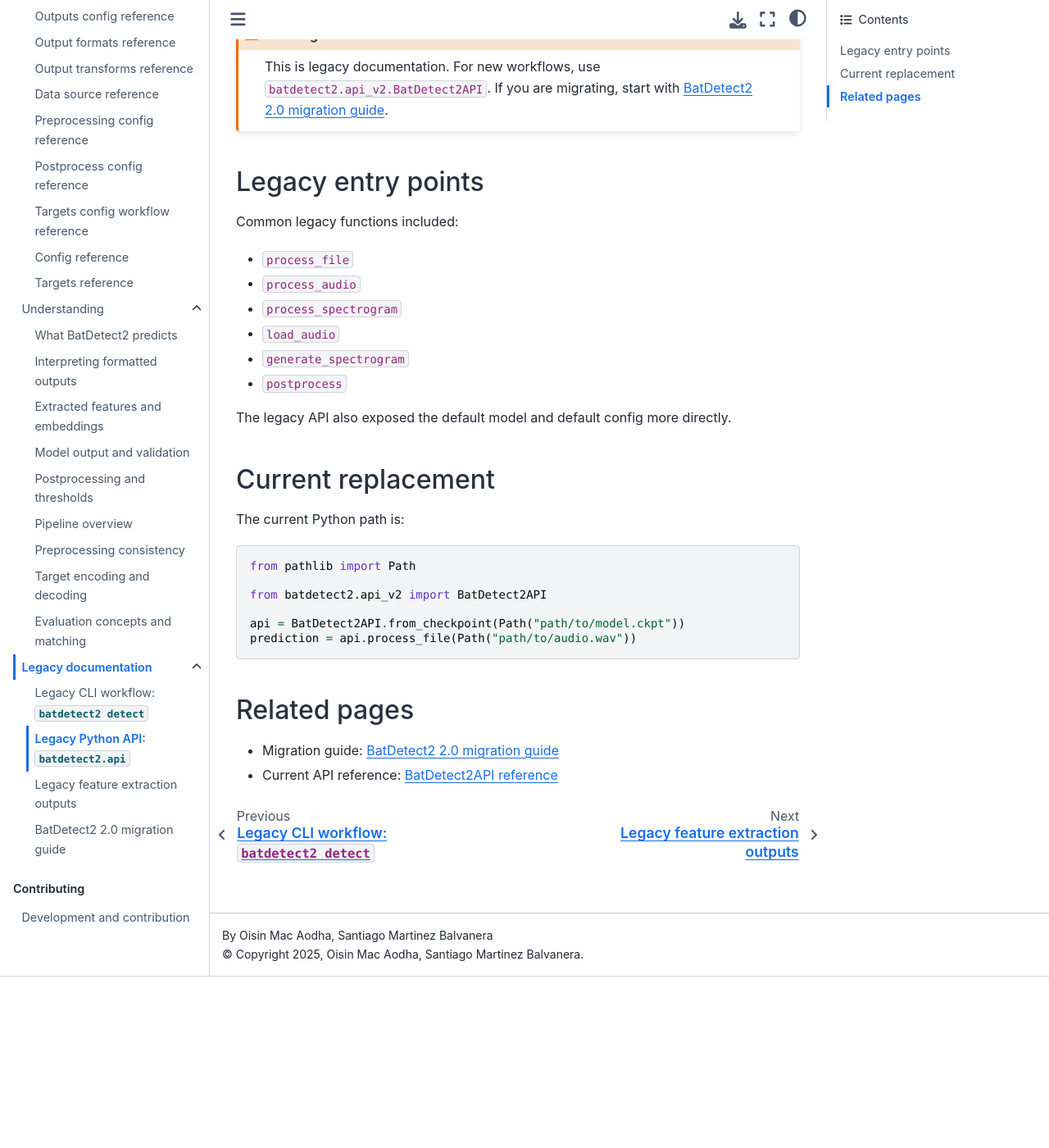
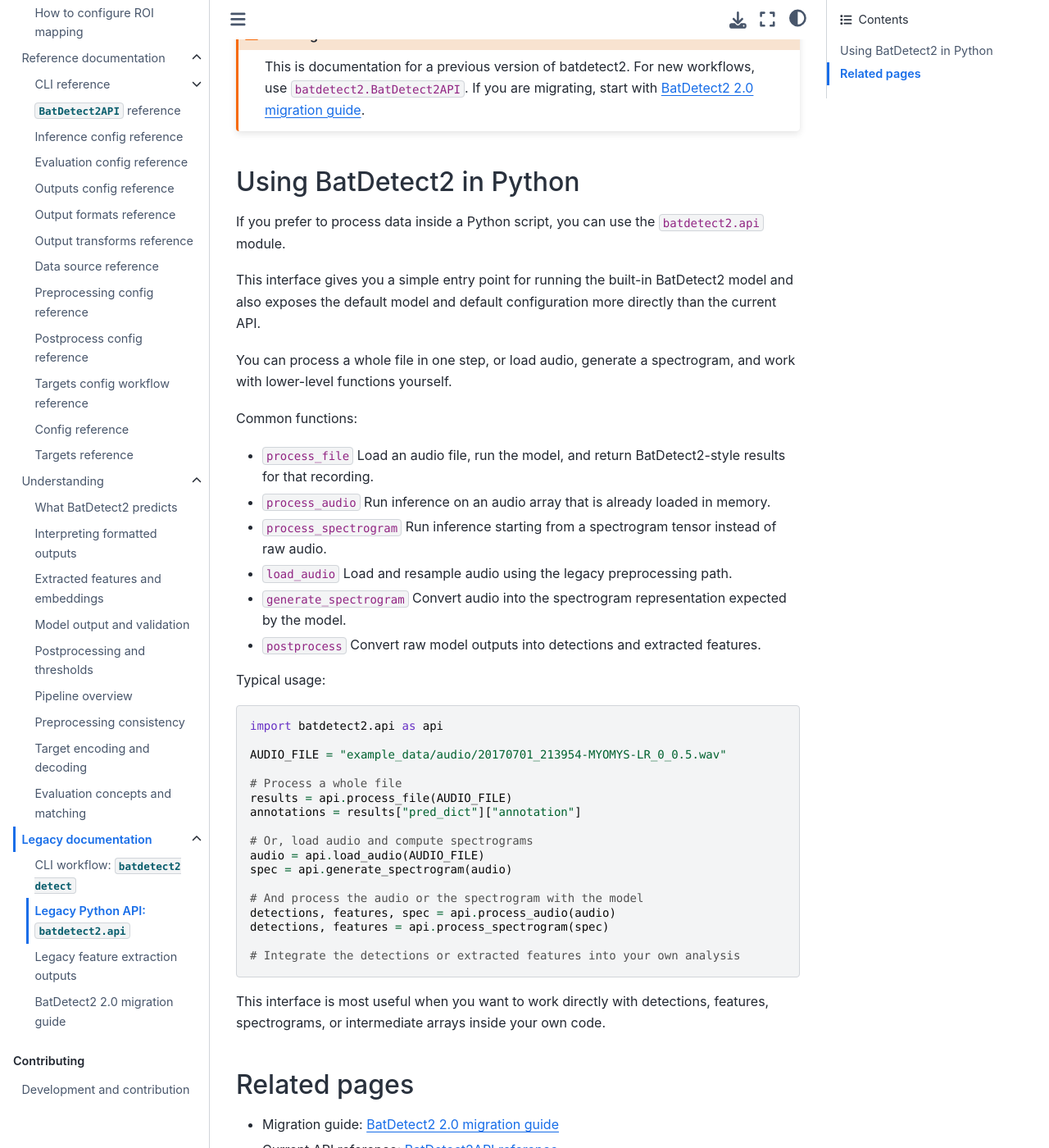
Before and after one commit to macaodha/batdetect2, a Sphinx documentation site: the page built from docs/source/legacy/python-api.md, in a window 1280 px wide and 1400 px high, scrolled down 210 px. Shown: the whole window at 82% size. Built offline with Sphinx 7.4.7 and the Sphinx Book theme 1.1.4, drawn with Linux system fonts in a browser that asks for light colours.

Commit message:
docs: expand legacy cli and api pages

````diff
--- a/docs/source/legacy/python-api.md
+++ b/docs/source/legacy/python-api.md
@@ -3,36 +3,51 @@
 This page documents the previous Python API workflow based on `batdetect2.api`.
 
 ```{warning}
-This is legacy documentation.
-For new workflows, use `batdetect2.api_v2.BatDetect2API`.
+This is documentation for a previous version of batdetect2.
+For new workflows, use `batdetect2.BatDetect2API`.
 If you are migrating, start with {doc}`migration-guide`.
 ```
 
-## Legacy entry points
+## Using BatDetect2 in Python
 
-Common legacy functions included:
+If you prefer to process data inside a Python script, you can use the `batdetect2.api` module.
 
-- `process_file`
-- `process_audio`
-- `process_spectrogram`
-- `load_audio`
-- `generate_spectrogram`
-- `postprocess`
+This interface gives you a simple entry point for running the built-in BatDetect2 model and also exposes the default model and default configuration more directly than the current API.
 
-The legacy API also exposed the default model and default config more directly.
+You can process a whole file in one step, or load audio, generate a spectrogram, and work with lower-level functions yourself.
 
-## Current replacement
+Common functions:
 
-The current Python path is:
+- `process_file` Load an audio file, run the model, and return BatDetect2-style results for that recording.
+- `process_audio` Run inference on an audio array that is already loaded in memory.
+- `process_spectrogram` Run inference starting from a spectrogram tensor instead of raw audio.
+- `load_audio` Load and resample audio using the legacy preprocessing path.
+- `generate_spectrogram` Convert audio into the spectrogram representation expected by the model.
+- `postprocess` Convert raw model outputs into detections and extracted features.
+
+Typical usage:
 
 ```python
-from pathlib import Path
+import batdetect2.api as api
 
-from batdetect2.api_v2 import BatDetect2API
+AUDIO_FILE = "example_data/audio/20170701_213954-MYOMYS-LR_0_0.5.wav"
 
-api = BatDetect2API.from_checkpoint(Path("path/to/model.ckpt"))
-prediction = api.process_file(Path("path/to/audio.wav"))
+# Process a whole file
+results = api.process_file(AUDIO_FILE)
+annotations = results["pred_dict"]["annotation"]
+
+# Or, load audio and compute spectrograms
+audio = api.load_audio(AUDIO_FILE)
+spec = api.generate_spectrogram(audio)
+
+# And process the audio or the spectrogram with the model
+detections, features, spec = api.process_audio(audio)
+detections, features = api.process_spectrogram(spec)
+
+# Integrate the detections or extracted features into your own analysis
 ```
+
+This interface is most useful when you want to work directly with detections, features, spectrograms, or intermediate arrays inside your own code.
 
 ## Related pages
 
````
Also changed, not shown: docs/source/legacy/cli-detect.md (+30 -18 lines).
